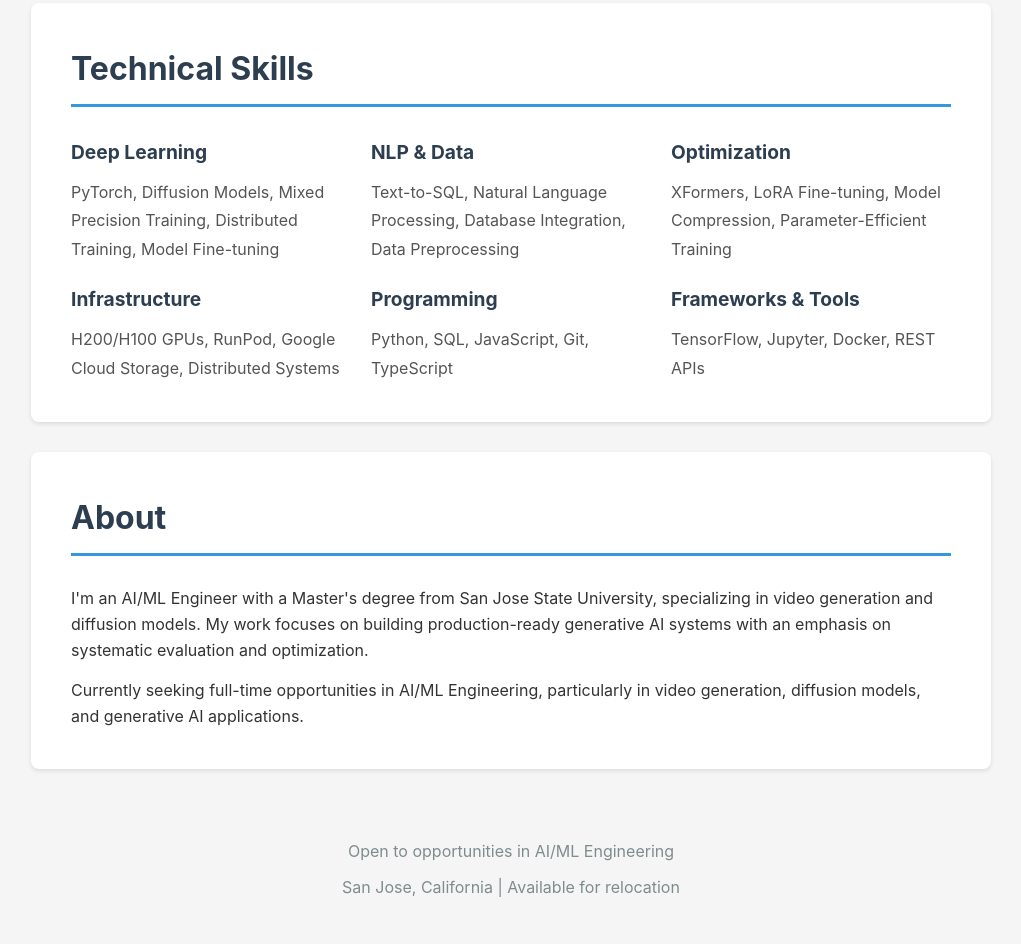
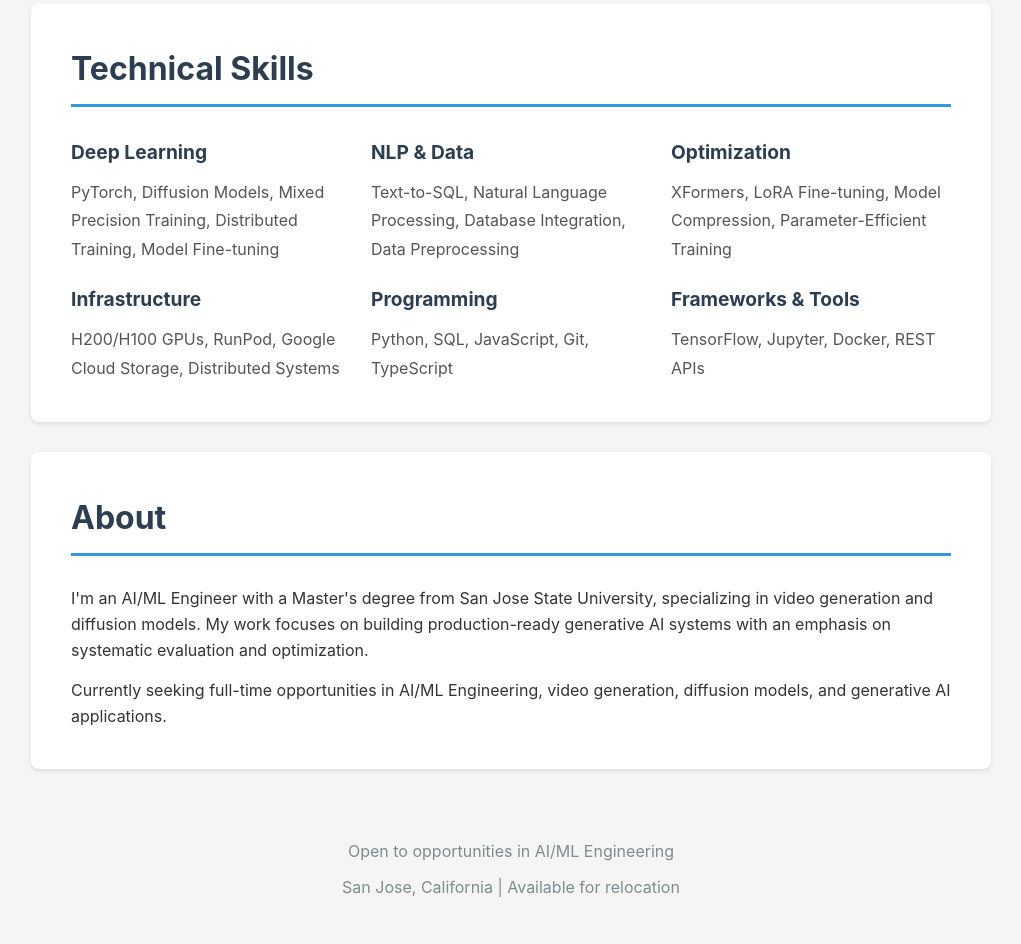
Before and after one commit to shanmukha009/portfolio, a plain HTML site: page index.html in a window 1280 px wide. Shown: the part 1559-2503 px from the top of the page, without its empty margins (129-1150 px from the left). Drawn offline with Linux system fonts and the light colour scheme.

Commit message:
Remove redundancy in job opportunity description

```diff
--- a/index.html
+++ b/index.html
@@ -244,7 +244,7 @@
         <section id="about">
             <h2>About</h2>
             <p>I'm an AI/ML Engineer with a Master's degree from San Jose State University, specializing in video generation and diffusion models. My work focuses on building production-ready generative AI systems with an emphasis on systematic evaluation and optimization.</p>
-            <p style="margin-top: 15px;">Currently seeking full-time opportunities in AI/ML Engineering, particularly in video generation, diffusion models, and generative AI applications.</p>
+            <p style="margin-top: 15px;">Currently seeking full-time opportunities in AI/ML Engineering, video generation, diffusion models, and generative AI applications.</p>
         </section>
 
         <footer>
```
